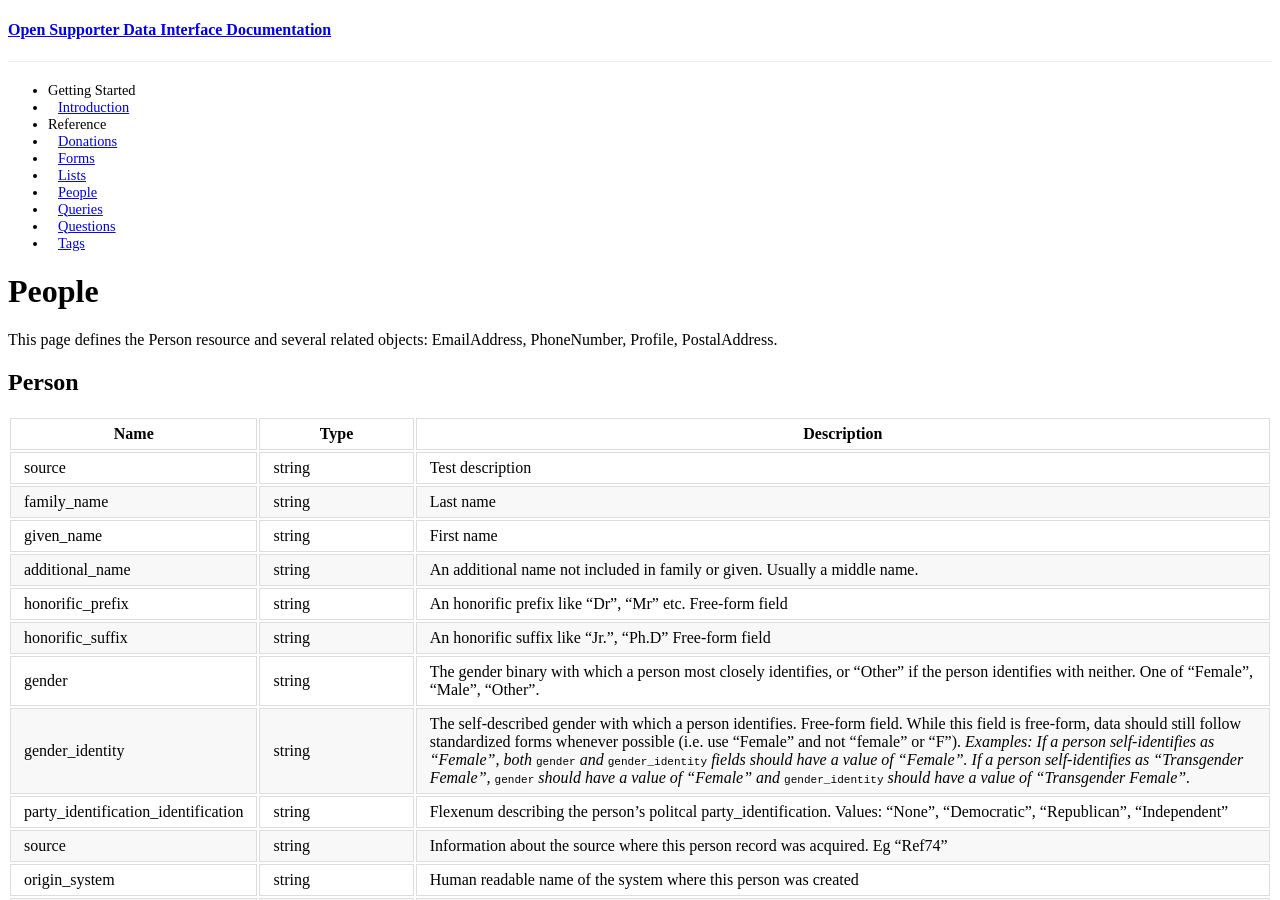
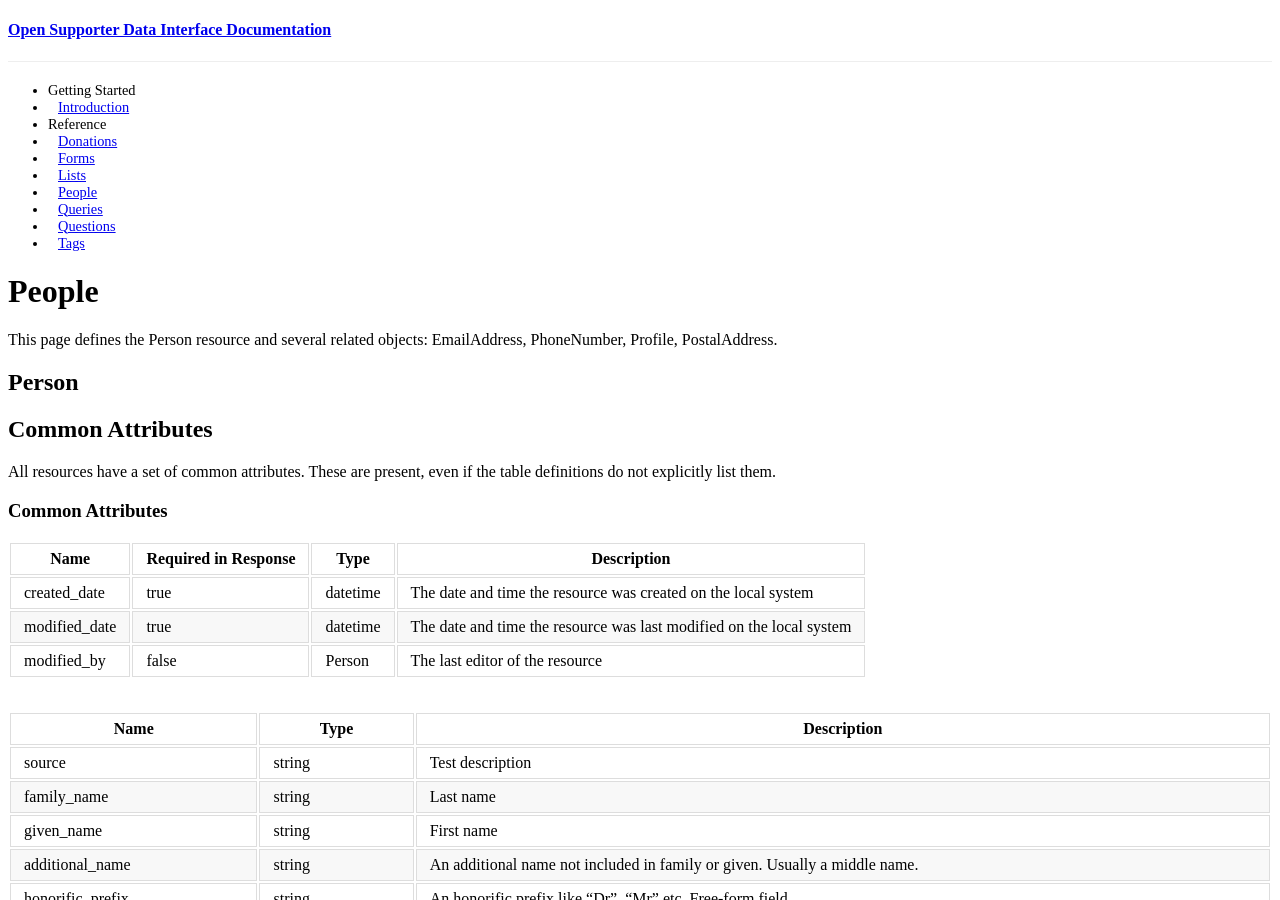
Before and after one commit to opensupporter/osdi-docs, a Jekyll site: the page built from people.md, in a window 1280 px wide and 900 px high. Built offline with Jekyll 4.4.1, drawn with Linux system fonts in a browser that asks for light colours; a style sheet for code colours, icons or effects is not loaded.

Commit message:
Testing global include

```diff
--- a/people.md
+++ b/people.md
@@ -8,6 +8,8 @@ title: Person
 This page defines the Person resource and several related objects: EmailAddress, PhoneNumber, Profile, PostalAddress.
 
 ## Person
+
+{% include global_fields.md %}
 
 | Name          | Type      | Description
 |-----------    |-----------|--------------
```
